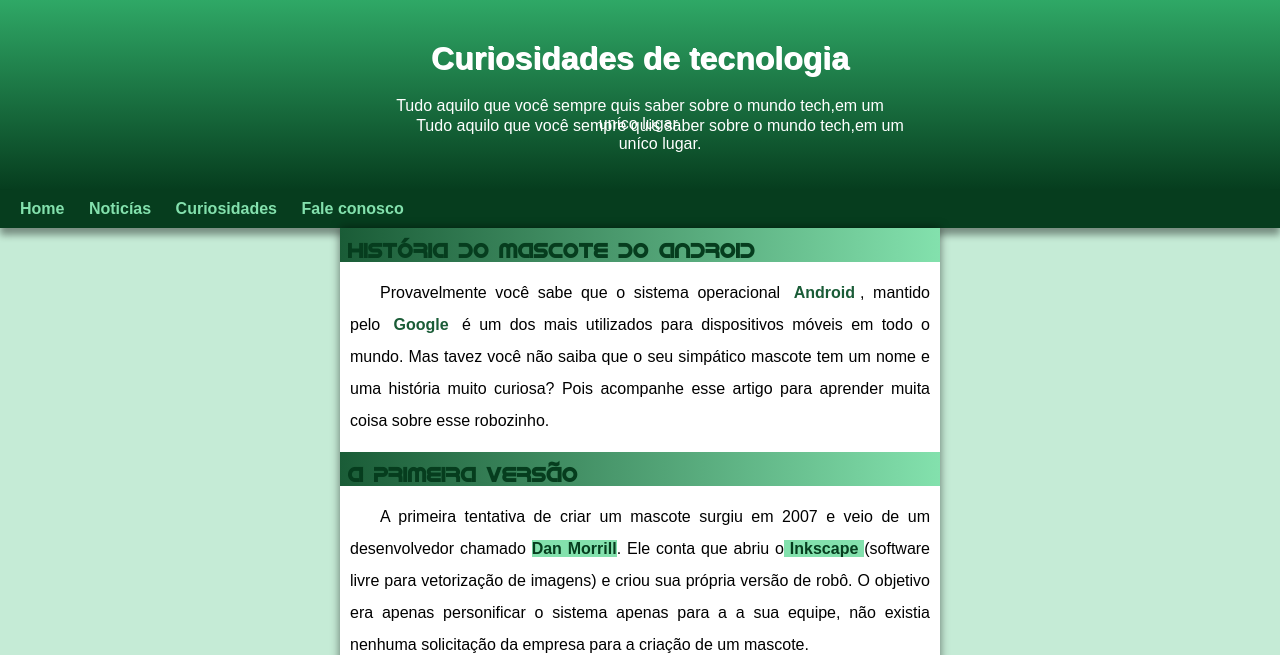
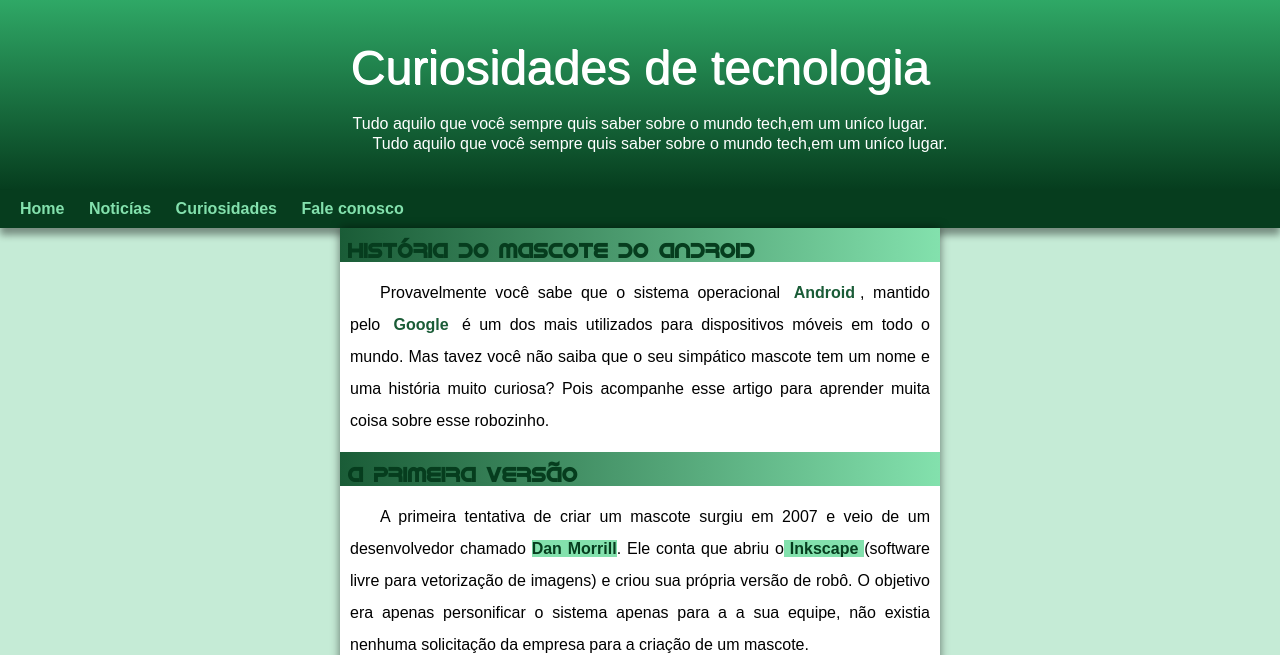
Before and after one commit to givaniarp43aprendis/-site-desafio, a plain HTML site: page index.html in a window 1280 px wide. Shown: the top 655 px of the page. Drawn offline with Linux system fonts and the light colour scheme; files that its build step writes are made by us from their sources.

```diff
--- a/style.css
+++ b/style.css
@@ -46,7 +46,8 @@ header {
 header > h1 {
    color: white;
    font-family: var(--fonte-padrao);
-   font-size: 2em;
+   font-size: 3em;
+   font-weight: normal;
   margin-bottom: 20px;
   text-shadow: 1px 1px;
 }
@@ -55,11 +56,11 @@ header > p {
     font-family: var(--fonte-padrao);
      font-size: 1.2m;
       color: white;
-      max-width: 500px;
+      max-width: 600px;
       padding-right: 10px;
       padding-left: 10px;
       margin: auto;
-      margin-bottom: 20px;
+    margin-bottom: 20px;
       text-shadow: 20px 20px;
 }
 main p {
```
Also changed, not shown: index.html (+1 -0 lines).
